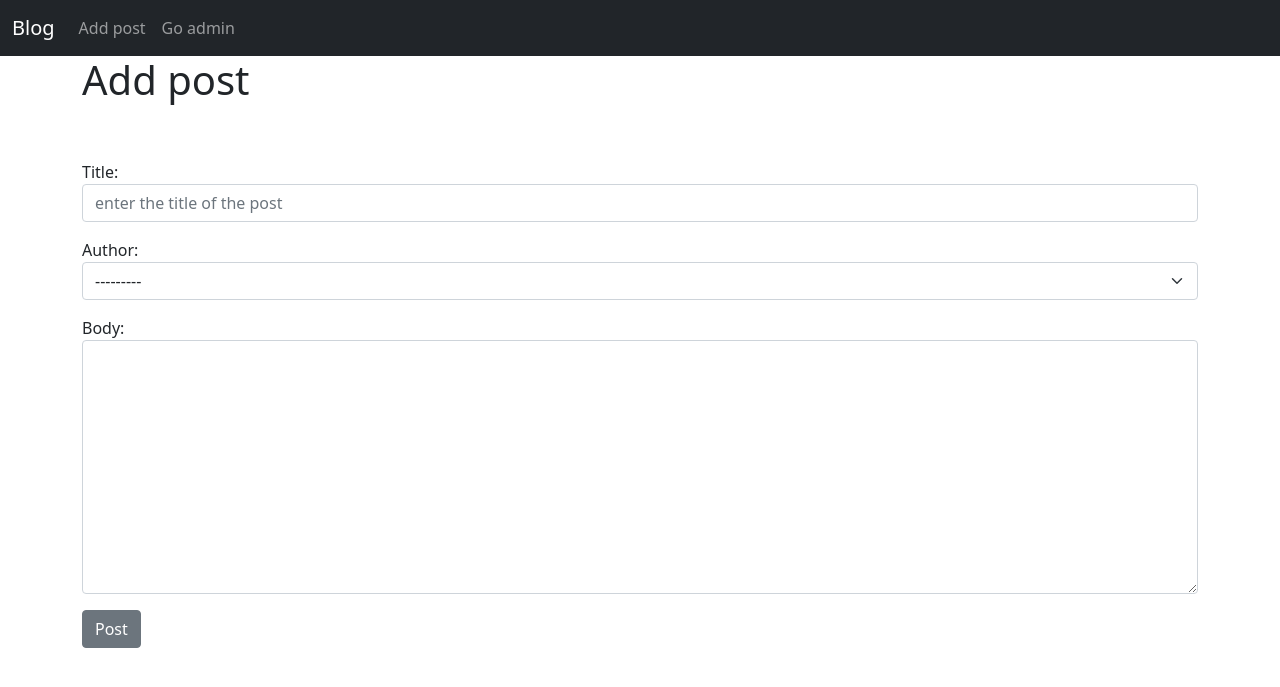
After one commit to yassinejr/Blog, a Django app: page /add_post/ in a window 1280 px wide. The commit adds this page. Shown: the top 687 px of the page. Run offline with Django 3.2, Linux system fonts and the light colour scheme; data comes from the database, SQL or seed files in the repository; both versions use the stored data as it was after the commit.

Commit message:
add generic views: add, edit, delete and update posts

```diff
--- /dev/null
+++ b/main_blog/forms.py
@@ -0,0 +1,33 @@
+from django import forms
+from .models import *
+
+
+class PostForm(forms.ModelForm):
+    class Meta:
+        model = Post
+        fields = ('title', 'author', 'body')
+        widgets = {
+            'title': forms.TextInput(attrs={'class': 'form-control', 'placeholder': 'enter the title of the post'}),
+            'author': forms.Select(attrs={'class': 'form-select'}),
+            'body': forms.Textarea(attrs={'class': 'form-control'}),
+        }
+
+
+class EditPostForm(forms.ModelForm):
+    class Meta:
+        model = Post
+        fields = ('title', 'body')
+        widgets = {
+            'title': forms.TextInput(attrs={'class': 'form-control', 'placeholder': 'enter the title of the post'}),
+            'body': forms.Textarea(attrs={'class': 'form-control'}),
+        }
+
+
+class DeletePostForm(forms.ModelForm):
+    class Meta:
+        model = Post
+        fields = ('title', 'body')
+        widgets = {
+            'title': forms.TextInput(attrs={'class': 'form-control', 'placeholder': 'enter the title of the post'}),
+            'body': forms.Textarea(attrs={'class': 'form-control'}),
+        }
--- a/main_blog/models.py
+++ b/main_blog/models.py
@@ -1,5 +1,7 @@
+from django.utils import timezone
 from django.db import models
 from django.contrib.auth.models import User
+from datetime import datetime, date
 
 
 # Create your models here.
@@ -8,6 +10,12 @@ class Post(models.Model):
     title = models.CharField(max_length=120)
     author = models.ForeignKey(User, on_delete=models.CASCADE)
     body = models.TextField()
+    posted_at = models.DateTimeField(auto_now_add=True)
 
     def __str__(self):
         return self.title + ' | ' + str(self.author)
+
+    def get_absolute_url(self):
+        from django.urls import reverse
+        # return reverse('article-detail', args=[str(self.id)])
+        return reverse('home')
--- /dev/null
+++ b/main_blog/templates/add_post.html
@@ -0,0 +1,15 @@
+{% extends 'base.html' %}
+
+{% block content%}
+
+<h1>Add post</h1>
+<br/><br/>
+
+    <form method="POST">
+        <div class="mb-3">
+            {% csrf_token %}
+            {{form.as_p}}
+            <button class="btn btn-secondary">Post</button>
+        </div>
+    </form>
+{% endblock %}
--- /dev/null
+++ b/main_blog/templates/base.html
@@ -0,0 +1,58 @@
+<!doctype html>
+<html lang="en">
+  <head>
+    <!-- Required meta tags -->
+    <meta charset="utf-8">
+    <meta name="viewport" content="width=device-width, initial-scale=1">
+
+    <!-- Bootstrap CSS -->
+    <link href="https://cdn.jsdelivr.net/npm/bootstrap@5.0.0-beta1/dist/css/bootstrap.min.css" rel="stylesheet" integrity="sha384-giJF6kkoqNQ00vy+HMDP7azOuL0xtbfIcaT9wjKHr8RbDVddVHyTfAAsrekwKmP1" crossorigin="anonymous">
+
+    <title>
+        {% block title %}
+            Blog
+        {% endblock %}
+    </title>
+
+  </head>
+  <body>
+    <nav class="navbar navbar-expand-lg navbar-dark bg-dark">
+  <div class="container-fluid">
+    <a class="navbar-brand" href="{% url 'home' %}">Blog</a>
+    <button class="navbar-toggler" type="button" data-bs-toggle="collapse" data-bs-target="#navbarSupportedContent" aria-controls="navbarSupportedContent" aria-expanded="false" aria-label="Toggle navigation">
+      <span class="navbar-toggler-icon"></span>
+    </button>
+    <div class="collapse navbar-collapse" id="navbarSupportedContent">
+      <ul class="navbar-nav me-auto mb-2 mb-lg-0">
+        <li class="nav-item">
+          <a class="nav-link" href="{% url 'add_post' %}">Add post</a>
+        </li>
+          <li class="nav-item">
+          <a class="nav-link" href="/admin/">Go admin</a>
+        </li>
+      </ul>
+    </div>
+  </div>
+</nav>
+    <div class="container">
+
+        {% block content%}
+
+
+        {% endblock %}
+
+    </div>
+
+
+    <!-- Optional JavaScript; choose one of the two! -->
+
+    <!-- Option 1: Bootstrap Bundle with Popper -->
+    <script src="https://cdn.jsdelivr.net/npm/bootstrap@5.0.0-beta1/dist/js/bootstrap.bundle.min.js" integrity="sha384-ygbV9kiqUc6oa4msXn9868pTtWMgiQaeYH7/t7LECLbyPA2x65Kgf80OJFdroafW" crossorigin="anonymous"></script>
+
+    <!-- Option 2: Separate Popper and Bootstrap JS -->
+    <!--
+    <script src="https://cdn.jsdelivr.net/npm/@popperjs/core@2.5.4/dist/umd/popper.min.js" integrity="sha384-q2kxQ16AaE6UbzuKqyBE9/u/KzioAlnx2maXQHiDX9d4/zp8Ok3f+M7DPm+Ib6IU" crossorigin="anonymous"></script>
+    <script src="https://cdn.jsdelivr.net/npm/bootstrap@5.0.0-beta1/dist/js/bootstrap.min.js" integrity="sha384-pQQkAEnwaBkjpqZ8RU1fF1AKtTcHJwFl3pblpTlHXybJjHpMYo79HY3hIi4NKxyj" crossorigin="anonymous"></script>
+    -->
+  </body>
+</html>
--- a/main_blog/urls.py
+++ b/main_blog/urls.py
@@ -5,4 +5,7 @@ urlpatterns = [
     # path('', views.home, name='home'),
     path('', HomeView.as_view(), name='home'),
     path('article/<int:pk>', ArticleDetailView.as_view(), name='article-detail'),
+    path('add_post/', PostCreateView.as_view(), name='add_post'),
+    path('article/edit/<int:pk>', PostUpdateView.as_view(), name='update_post'),
+    path('article/delete/<int:pk>', PostDeleteView.as_view(), name='delete_post'),
 ]
--- a/main_blog/views.py
+++ b/main_blog/views.py
@@ -1,6 +1,8 @@
 from django.shortcuts import render
-from django.views.generic import ListView, DetailView
+from django.views.generic import ListView, DetailView, CreateView, UpdateView, DeleteView
+from django.urls import reverse_lazy
 from .models import *
+from .forms import *
 
 
 # def home(request):
@@ -11,8 +13,29 @@ from .models import *
 class HomeView(ListView):
     model = Post
     template_name = 'home.html'
+    ordering = ['-posted_at']
 
 
 class ArticleDetailView(DetailView):
     model = Post
     template_name = 'article_details.html'
+
+
+class PostCreateView(CreateView):
+    model = Post
+    form_class = PostForm
+    template_name = 'add_post.html'
+    # fields = '__all__' because we add form_class
+
+
+class PostUpdateView(UpdateView):
+    model = Post
+    form_class = EditPostForm
+    template_name = 'update_post.html'
+
+
+class PostDeleteView(DeleteView):
+    model = Post
+    form_class = DeletePostForm
+    template_name = 'delete_post.html'
+    success_url = reverse_lazy('home')
```
Also changed, not shown: main_blog/templates/article_details.html (+16 -4 lines), main_blog/templates/delete_post.html (added, +19 -0 lines), main_blog/templates/home.html (+8 -1 lines), main_blog/templates/update_post.html (added, +15 -0 lines), db.sqlite3, main_blog/migrations/0002_post_created_at.py (added), main_blog/migrations/0003_auto_20201217_2226.py (added).
